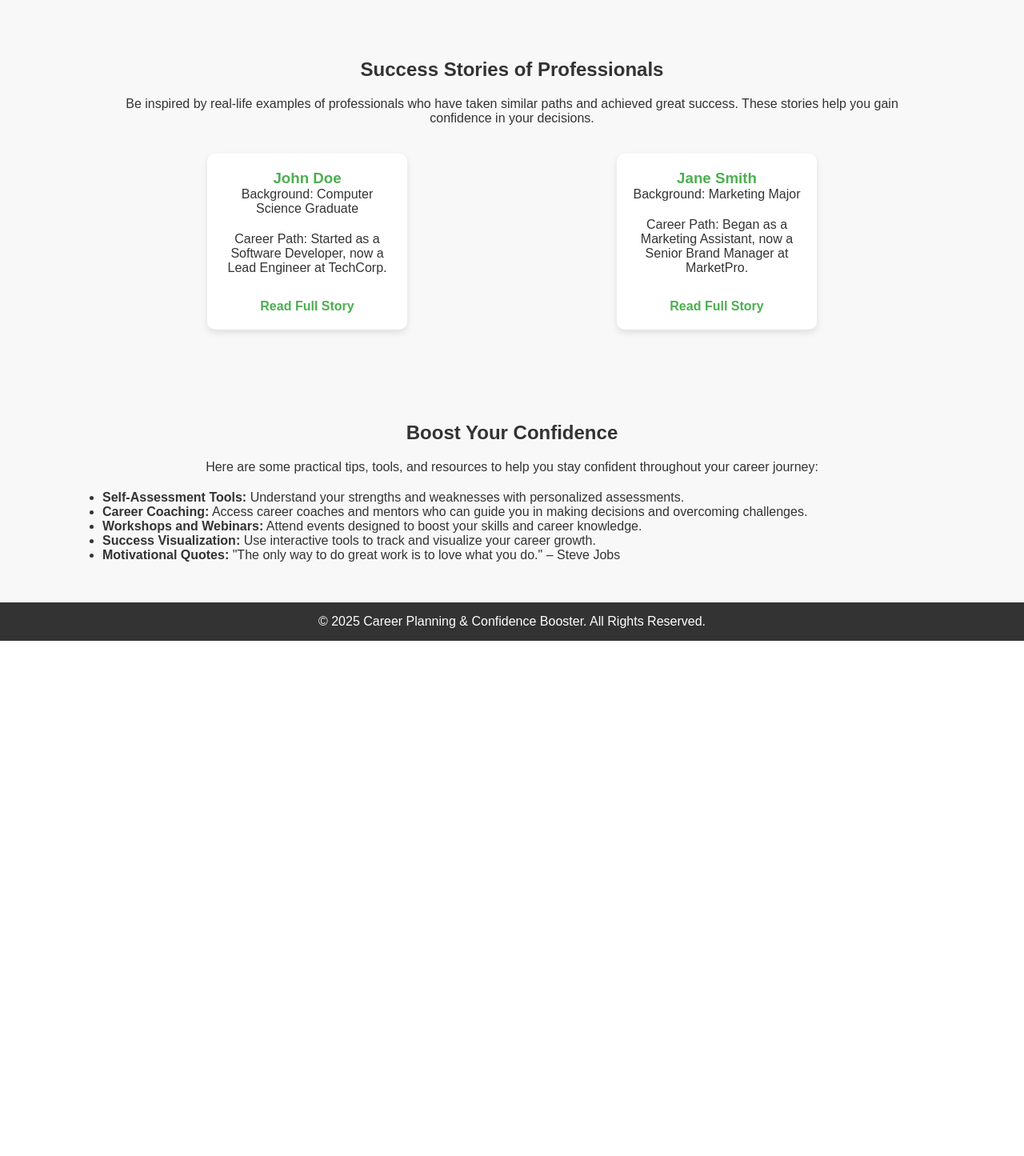
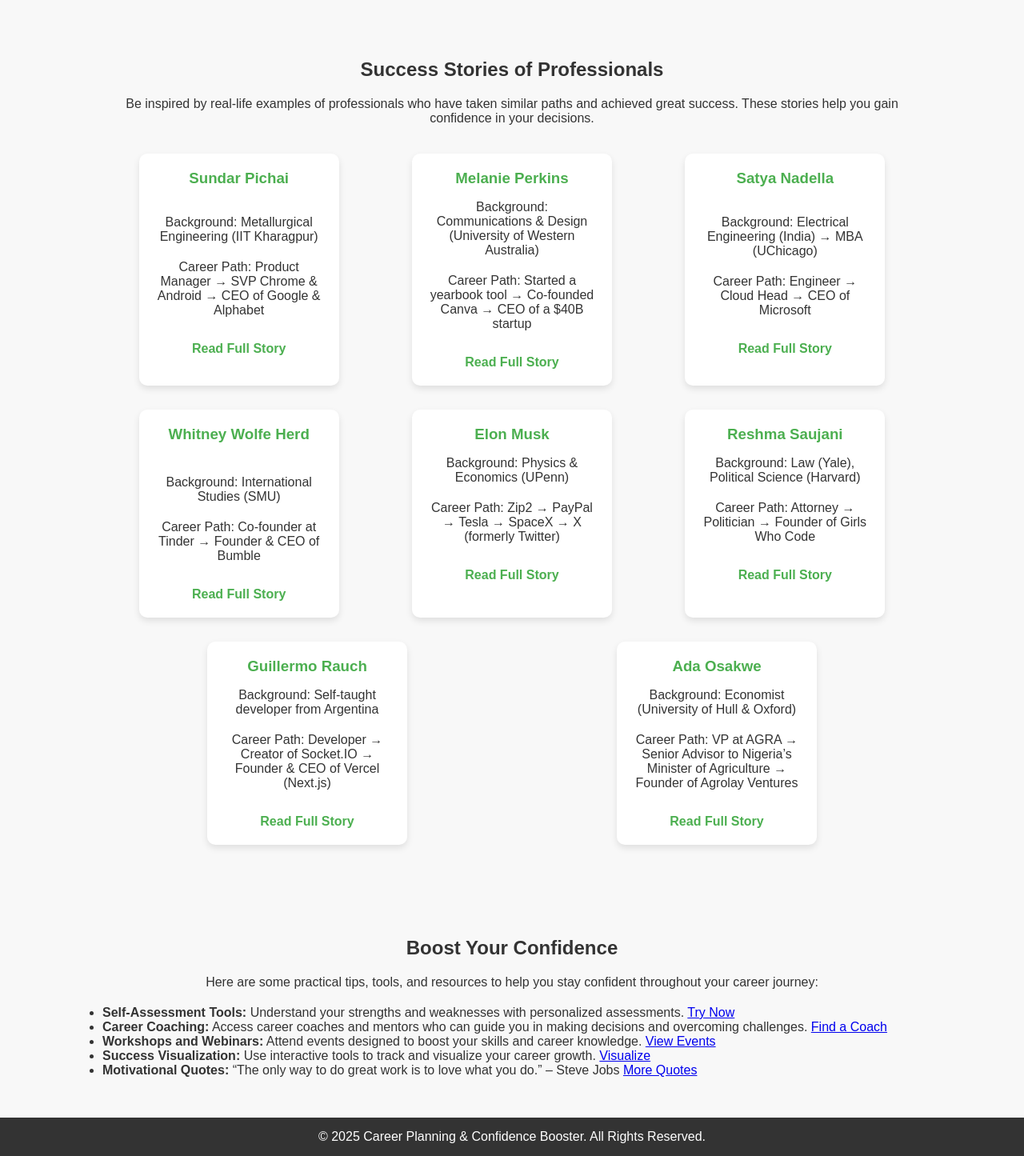
Before and after one commit to dganesh05/UNCC-Career-Guide, a Django app: page /career-confidence-boost/ in a window 1280 px wide. Shown: the part 512-1957 px from the top of the page at 80% size. Before the commit the page ends 1313 px from the top, so only its background shows below. Run offline with Django 5.2, Linux system fonts and the light colour scheme.

Commit message:
Update success stories and resources in career confidence boost template; added notable figures and external links for enhanced user engagement.

```diff
--- a/templates/uncc-career-confidence-boost.html
+++ b/templates/uncc-career-confidence-boost.html
@@ -157,18 +157,61 @@ footer p {
             <div class="story-cards">
                 <!-- Example of success stories -->
                 <div class="story-card">
-                    <h3>John Doe</h3>
-                    <p>Background: Computer Science Graduate</p>
-                    <p>Career Path: Started as a Software Developer, now a Lead Engineer at TechCorp.</p>
-                    <a href="#">Read Full Story</a>
+                    <h3 style="margin-bottom: 35px;">Sundar Pichai</h3>
+                    <p>Background: Metallurgical Engineering (IIT Kharagpur)</p>
+                    <p>Career Path: Product Manager → SVP Chrome & Android → CEO of Google & Alphabet</p>
+                    <a href="https://advisorycloud.com/blog/uncovering-the-secrets-to-sundar-pichais-success" target="_blank">Read Full Story</a>
                 </div>
 
                 <div class="story-card">
-                    <h3>Jane Smith</h3>
-                    <p>Background: Marketing Major</p>
-                    <p>Career Path: Began as a Marketing Assistant, now a Senior Brand Manager at MarketPro.</p>
-                    <a href="#">Read Full Story</a>
+                    <h3 style="margin-bottom: 16px;">Melanie Perkins</h3>
+                    <p>Background: Communications & Design (University of Western Australia)</p>
+                    <p>Career Path: Started a yearbook tool → Co-founded Canva → CEO of a $40B startup</p>
+                    <a href="https://kitrum.com/blog/melanie-perkins-story-as-canva-ceo/" target="_blank">Read Full Story</a>
                 </div>
+
+                <div class="story-card">
+                    <h3 style="margin-bottom: 35px;">Satya Nadella</h3>
+                    <p>Background: Electrical Engineering (India) → MBA (UChicago)</p>
+                    <p>Career Path: Engineer → Cloud Head → CEO of Microsoft</p>
+                    <a href="https://nofluffjobs.com/log/off-duty-en/satya-nadella-his-leadership-of-microsoft-and-path-for-success/" target="_blank">Read Full Story</a>
+                </div>
+
+                <div class="story-card">
+                    <h3 style="margin-bottom: 40px;">Whitney Wolfe Herd</h3>
+                    <p>Background: International Studies (SMU)</p>
+                    <p>Career Path: Co-founder at Tinder → Founder & CEO of Bumble</p>
+                    <a href="https://www.forbes.com/profile/whitney-wolfe-herd/" target="_blank">Read Full Story</a>
+                </div>
+
+                <div class="story-card">
+                    <h3 style="margin-bottom: 16px;">Elon Musk</h3>
+                    <p>Background: Physics & Economics (UPenn)</p>
+                    <p>Career Path: Zip2 → PayPal → Tesla → SpaceX → X (formerly Twitter)</p>
+                    <a href="https://lemonadeday.org/blog/entrepreneur-spotlight-elon-musk" target="_blank">Read Full Story</a>
+                </div>
+
+                <div class="story-card">
+                    <h3 style="margin-bottom: 16px;">Reshma Saujani</h3>
+                    <p>Background: Law (Yale), Political Science (Harvard)</p>
+                    <p>Career Path: Attorney → Politician → Founder of Girls Who Code</p>
+                    <a href="https://reshmasaujani.com/about" target="_blank">Read Full Story</a>
+                </div>
+
+                <div class="story-card">
+                    <h3 style="margin-bottom: 16px;">Guillermo Rauch</h3>
+                    <p>Background: Self-taught developer from Argentina</p>
+                    <p>Career Path: Developer → Creator of Socket.IO → Founder & CEO of Vercel (Next.js)</p>
+                    <a href="https://rauchg.com/" target="_blank">Read Full Story</a>
+                </div>
+
+                <div class="story-card">
+                    <h3 style="margin-bottom: 16px;">Ada Osakwe</h3>
+                    <p>Background: Economist (University of Hull & Oxford)</p>
+                    <p>Career Path: VP at AGRA → Senior Advisor to Nigeria’s Minister of Agriculture → Founder of Agrolay Ventures</p>
+                    <a href="https://entrepreneurs.ng/ada-osakwe/#:~:text=Entrepreneurial%20Journey%20Of%20Ada%20Osakwe,food%20related%20companies%20across%20Africa." target="_blank">Read Full Story</a>
+                </div>
+
 
                 <!-- Add more story cards as needed -->
             </div>
@@ -181,11 +224,11 @@ footer p {
             <h2>Boost Your Confidence</h2>
             <p>Here are some practical tips, tools, and resources to help you stay confident throughout your career journey:</p>
             <ul>
-                <li><strong>Self-Assessment Tools:</strong> Understand your strengths and weaknesses with personalized assessments.</li>
-                <li><strong>Career Coaching:</strong> Access career coaches and mentors who can guide you in making decisions and overcoming challenges.</li>
-                <li><strong>Workshops and Webinars:</strong> Attend events designed to boost your skills and career knowledge.</li>
-                <li><strong>Success Visualization:</strong> Use interactive tools to track and visualize your career growth.</li>
-                <li><strong>Motivational Quotes:</strong> "The only way to do great work is to love what you do." – Steve Jobs</li>
+                <li><strong>Self-Assessment Tools:</strong> Understand your strengths and weaknesses with personalized assessments. <a href="https://www.16personalities.com/" class="btn">Try Now</a> </li>
+                <li><strong>Career Coaching:</strong> Access career coaches and mentors who can guide you in making decisions and overcoming challenges. <a href="https://career.charlotte.edu/career-coaching" class="btn">Find a Coach</a></li>
+                <li><strong>Workshops and Webinars:</strong> Attend events designed to boost your skills and career knowledge.  <a href="https://myhealth.charlotte.edu/virtual-resources-temporary-closure/virtual-webinarsworkshops/" class="btn">View Events</a> </li>
+                <li><strong>Success Visualization:</strong> Use interactive tools to track and visualize your career growth. <a href="https://www.careerplanner.com/" class="btn">Visualize</a> </li>
+                <li><strong>Motivational Quotes:</strong> “The only way to do great work is to love what you do.” – Steve Jobs <a href="https://www.brainyquote.com/topics/motivational-quotes" class="btn">More Quotes</a></li>
             </ul>
         </div>
     </section>
```
Also changed, not shown: db.sqlite3.
